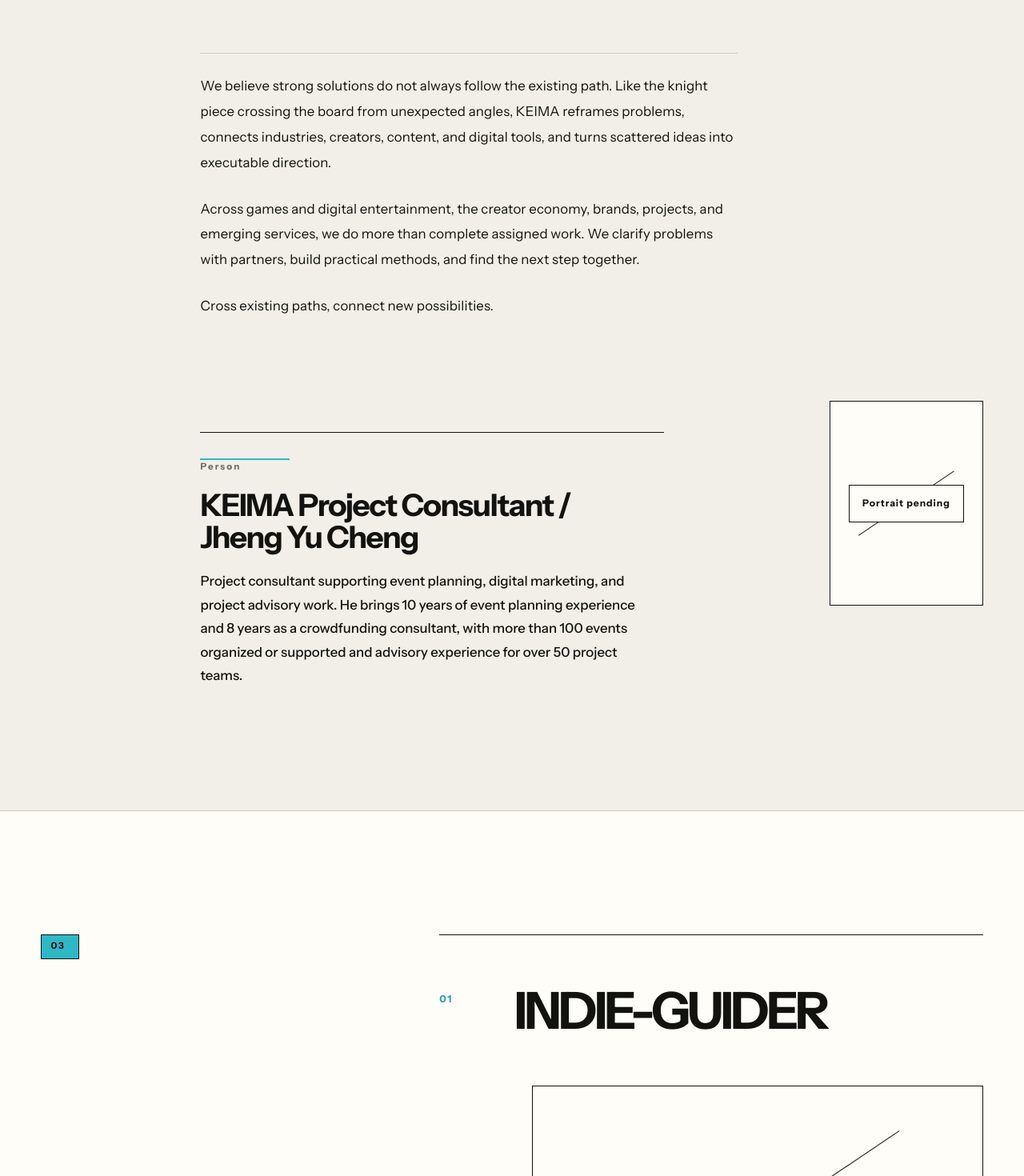
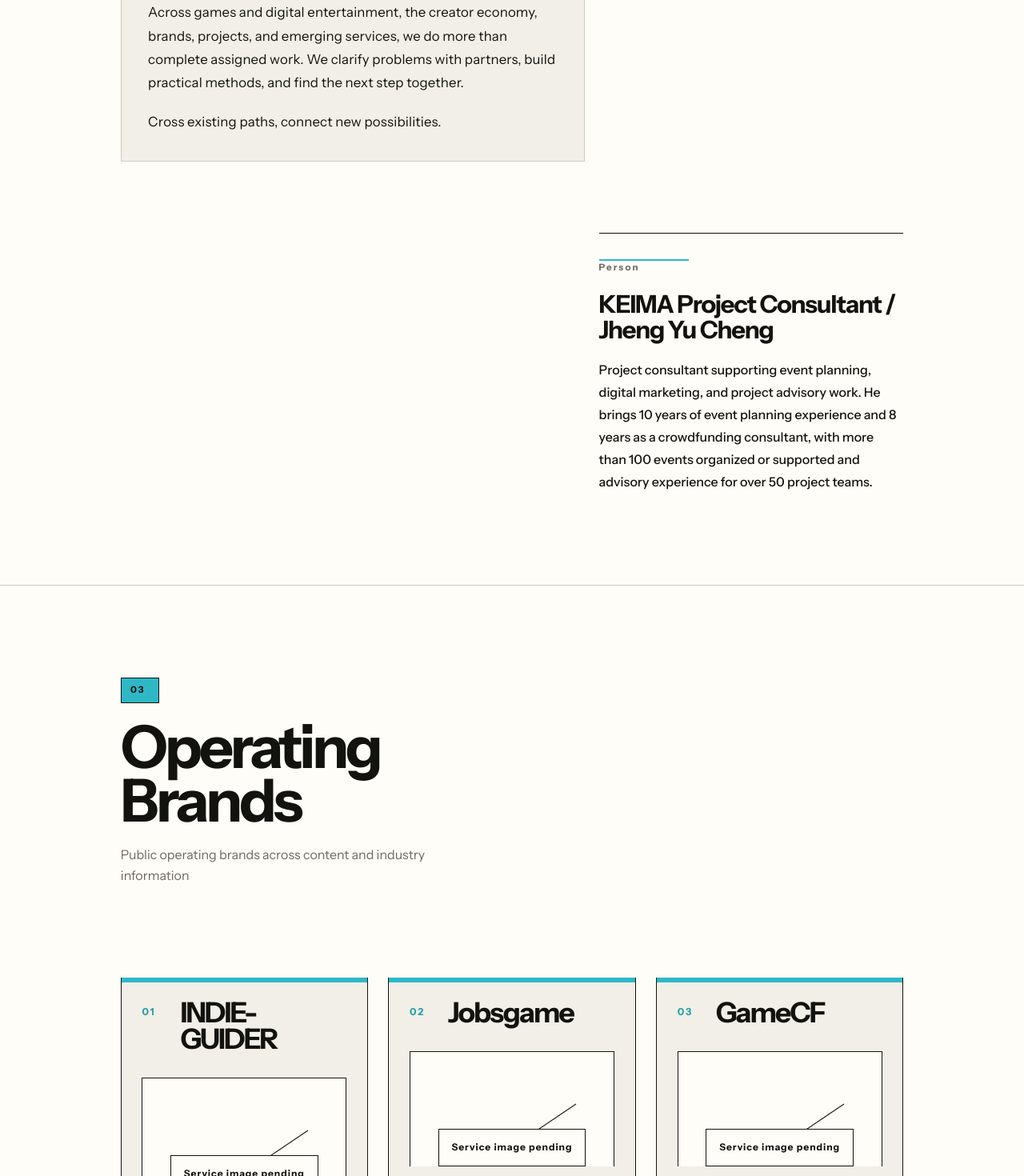
Before and after one commit to pa023315/keima-website, a Next.js app: page /en/ in a window 1280 px wide. Shown: the part 1300-2770 px from the top of the page at 80% size. Built offline with nearby package versions, Linux system fonts and the light colour scheme.

Commit message:
design: refine KEIMA editorial layout

```diff
--- a/src/app/globals.css
+++ b/src/app/globals.css
@@ -16,6 +16,7 @@
   --accent-hover: #279faa;
   --focus-ring: #2eb8c6;
   --page-margin: clamp(1.25rem, 4vw, 4.5rem);
+  --content-max: 118rem;
   --ease-keima: cubic-bezier(0.22, 1, 0.36, 1);
   --header-height: 5.5rem;
   --mobile-nav-height: 3.375rem;
@@ -183,14 +184,14 @@
   gap: 0 clamp(0.75rem, 1.4vw, 1.75rem);
   align-items: start;
   min-height: 100svh;
-  padding: clamp(9rem, 15vh, 12rem) var(--page-margin) clamp(3rem, 7vh, 5rem);
+  padding: clamp(8rem, 13vh, 10rem) var(--page-margin) clamp(3rem, 7vh, 5rem);
   overflow: hidden;
   isolation: isolate;
 }
 
 .hero-eyebrow {
   z-index: 2;
-  grid-column: 2 / span 3;
+  grid-column: 1 / span 3;
   margin: 0;
   color: var(--text-secondary);
   font-size: clamp(0.72rem, 1vw, 0.88rem);
@@ -201,16 +202,16 @@
 
 .hero-motion {
   z-index: 2;
-  grid-column: 1 / span 10;
+  grid-column: 1 / span 9;
   align-self: center;
   will-change: transform;
 }
 
 .hero-title {
-  max-width: 10ch;
-  margin: clamp(2rem, 6vh, 5.5rem) 0;
+  max-width: 11ch;
+  margin: clamp(1.75rem, 5vh, 4rem) 0;
   font-family: var(--font-latin), var(--font-cjk), sans-serif;
-  font-size: clamp(5rem, 11vw, 12rem);
+  font-size: clamp(4.5rem, 9vw, 10rem);
   font-weight: 650;
   letter-spacing: -0.07em;
   line-height: 0.82;
@@ -218,8 +219,8 @@
 }
 
 [data-locale="zh-TW"] .hero-title {
-  max-width: 8ch;
-  font-size: clamp(4.25rem, 9vw, 9.5rem);
+  max-width: 9ch;
+  font-size: clamp(4rem, 7.8vw, 8.5rem);
   letter-spacing: -0.045em;
   line-height: 0.94;
 }
@@ -327,13 +328,15 @@
 }
 
 .content-section {
-  padding: clamp(7rem, 12vw, 12rem) var(--page-margin);
+  padding: clamp(5.5rem, 9vw, 9rem) var(--page-margin);
   scroll-margin-top: var(--header-height);
 }
 
 .section-grid {
   display: grid;
   grid-template-columns: repeat(12, minmax(0, 1fr));
+  width: min(100%, var(--content-max));
+  margin-inline: auto;
   gap: clamp(2.5rem, 5vw, 7rem) clamp(0.75rem, 1.4vw, 1.75rem);
 }
 
@@ -372,6 +375,7 @@
 }
 
 .about {
+  background: var(--surface-light);
   border-top: 1px solid var(--border-primary);
 }
 
@@ -381,15 +385,18 @@
 }
 
 .about-brand-panel {
-  grid-column: 3 / 10;
+  grid-column: 2 / 8;
   grid-row: 1;
+  padding: clamp(1.4rem, 2.6vw, 2.6rem);
+  background: var(--keima-paper);
+  border: 1px solid var(--border-primary);
 }
 
 .about-lead {
-  max-width: 18ch;
+  max-width: 19ch;
   margin: 0;
   color: var(--keima-ink);
-  font-size: clamp(2.4rem, 5.2vw, 6.1rem);
+  font-size: clamp(2rem, 3.25vw, 4rem);
   font-weight: 650;
   letter-spacing: -0.055em;
   line-height: 0.98;
@@ -398,18 +405,18 @@
 
 .about-copy {
   display: grid;
-  max-width: 52rem;
-  margin-top: clamp(2.25rem, 5vw, 5rem);
-  gap: clamp(1.05rem, 2vw, 1.6rem);
+  max-width: 44rem;
+  margin-top: clamp(1.5rem, 2.8vw, 2.8rem);
+  gap: clamp(0.9rem, 1.5vw, 1.25rem);
 }
 
 .about-copy p {
-  max-width: 42rem;
+  max-width: 39rem;
   margin: 0;
   color: var(--text-primary);
   font-size: clamp(1.05rem, 1.25vw, 1.28rem);
   letter-spacing: 0.01em;
-  line-height: 1.9;
+  line-height: 1.75;
 }
 
 .about-copy p:first-child {
@@ -418,41 +425,41 @@
 }
 
 .about-portrait {
-  grid-column: 10 / 13;
-  grid-row: 2;
+  grid-column: 9 / 12;
+  grid-row: 1;
   align-self: start;
   aspect-ratio: 3 / 4;
-  margin-top: clamp(1rem, 3vw, 3rem);
+  margin-top: clamp(2.5rem, 5vw, 4.5rem);
 }
 
 .about-portrait--compact {
-  width: min(100%, clamp(10rem, 15vw, 14rem));
-  justify-self: end;
+  width: min(100%, clamp(11rem, 17vw, 16rem));
+  justify-self: center;
 }
 
 .about-person-panel {
-  grid-column: 3 / 9;
+  grid-column: 8 / 12;
   grid-row: 2;
   align-self: start;
-  margin-top: clamp(3rem, 6vw, 6rem);
+  margin-top: clamp(1rem, 2vw, 2rem);
   padding: clamp(1.4rem, 2.5vw, 2rem) 0 0;
   border-top: 1px solid var(--keima-ink);
 }
 
 .about-person-panel h3 {
-  max-width: 18ch;
+  max-width: 20ch;
   margin: 1.1rem 0 0;
-  font-size: clamp(1.9rem, 3vw, 3.25rem);
+  font-size: clamp(1.65rem, 2.4vw, 2.65rem);
   font-weight: 650;
   letter-spacing: -0.04em;
   line-height: 1.05;
 }
 
 .about-person-panel p:not(.section-kicker) {
-  max-width: 34rem;
+  max-width: 30rem;
   margin: 1.25rem 0 0;
   color: var(--text-primary);
-  font-size: clamp(1.05rem, 1.3vw, 1.35rem);
+  font-size: clamp(1rem, 1.08vw, 1.18rem);
   font-weight: 500;
   letter-spacing: 0;
   line-height: 1.75;
@@ -527,33 +534,56 @@
 }
 
 .services-intro {
-  grid-column: 1 / 5;
+  grid-column: 2 / 7;
   align-self: start;
 }
 
 .services-intro .section-index {
-  margin-bottom: 2rem;
+  margin-bottom: 1.4rem;
+}
+
+.services-title {
+  max-width: 9ch;
+  margin: 0;
+  font-size: clamp(3rem, 5.8vw, 7rem);
+  font-weight: 650;
+  letter-spacing: -0.055em;
+  line-height: 0.9;
+}
+
+.services-summary {
+  max-width: 28rem;
+  margin: 1.25rem 0 0;
+  color: var(--text-secondary);
+  font-size: clamp(1rem, 1.2vw, 1.25rem);
+  line-height: 1.65;
 }
 
 .services-list {
-  grid-column: 6 / 13;
+  grid-column: 2 / 12;
+  display: grid;
+  grid-template-columns: repeat(3, minmax(0, 1fr));
+  gap: clamp(1rem, 2vw, 1.75rem);
   padding: 0;
-  margin: 0;
+  margin: clamp(1rem, 4vw, 4rem) 0 0;
   list-style: none;
 }
 
 .service-item {
   position: relative;
-  padding: clamp(2.25rem, 5vw, 4.5rem) 0 clamp(6rem, 10vw, 10rem);
-  border-top: 1px solid var(--keima-ink);
+  min-height: 100%;
+  padding: clamp(1.25rem, 2vw, 1.8rem);
+  background: var(--keima-paper);
+  border: 1px solid var(--keima-ink);
+  transition: transform 420ms var(--ease-keima), box-shadow 420ms var(--ease-keima);
 }
 
 .service-item::before {
   position: absolute;
   top: -1px;
   left: 0;
-  width: 0;
-  height: 2px;
+  width: 100%;
+  height: 0.35rem;
   background: var(--keima-cyan);
   content: "";
   transition: width 520ms cubic-bezier(0.16, 1, 0.3, 1);
@@ -565,15 +595,15 @@
 }
 
 .service-item:last-child {
-  padding-bottom: 0;
+  padding-bottom: clamp(1.25rem, 2vw, 1.8rem);
 }
 
 .service-heading {
   display: grid;
-  grid-template-columns: minmax(2.5rem, 0.7fr) minmax(0, 5.3fr);
-  gap: 1rem;
+  grid-template-columns: 2.25rem minmax(0, 1fr);
+  gap: 0.75rem;
   align-items: start;
-  margin-bottom: clamp(2.5rem, 5vw, 5rem);
+  margin-bottom: clamp(1.25rem, 3vw, 2rem);
   transition: transform 520ms cubic-bezier(0.16, 1, 0.3, 1);
 }
 
@@ -587,9 +617,9 @@
 }
 
 .service-heading h3 {
-  max-width: 12ch;
+  max-width: 100%;
   margin: 0;
-  font-size: clamp(2.5rem, 5vw, 5.75rem);
+  font-size: clamp(1.85rem, 2.75vw, 3.35rem);
   font-weight: 620;
   letter-spacing: -0.055em;
   line-height: 0.94;
@@ -597,23 +627,23 @@
 }
 
 .service-media {
-  aspect-ratio: 8 / 5;
-  margin: 0 0 clamp(2rem, 4vw, 4rem) calc((100% + 1rem) / 6);
+  aspect-ratio: 16 / 9;
+  margin: 0 0 clamp(1.25rem, 2.5vw, 2rem);
   overflow: hidden;
   transition: transform 560ms cubic-bezier(0.16, 1, 0.3, 1), box-shadow 560ms ease;
 }
 
 .service-details {
   display: grid;
-  grid-template-columns: repeat(2, minmax(0, 1fr));
-  gap: 2rem clamp(1.5rem, 3vw, 4rem);
-  margin: 0 0 0 calc((100% + 1rem) / 6);
+  grid-template-columns: 1fr;
+  gap: 1rem;
+  margin: 0;
   transition: transform 560ms cubic-bezier(0.16, 1, 0.3, 1);
 }
 
 .service-item[data-motion-accent="service-card"]:hover .service-heading,
 .service-item[data-motion-accent="service-card"]:focus-within .service-heading {
-  transform: translateX(0.7rem);
+  transform: translateY(-0.2rem);
 }
 
 .service-item[data-motion-accent="service-card"]:hover .service-index,
@@ -624,13 +654,13 @@
 
 .service-item[data-motion-accent="service-card"]:hover .service-media,
 .service-item[data-motion-accent="service-card"]:focus-within .service-media {
-  box-shadow: -0.7rem 0.7rem 0 var(--keima-cyan);
+  box-shadow: -0.45rem 0.45rem 0 var(--keima-cyan);
   transform: translateY(-0.35rem);
 }
 
 .service-item[data-motion-accent="service-card"]:hover .service-details,
 .service-item[data-motion-accent="service-card"]:focus-within .service-details {
-  transform: translateX(0.35rem);
+  transform: translateY(-0.15rem);
 }
 
 .service-item[data-motion-accent="service-card"]:hover .editorial-image,
@@ -663,7 +693,7 @@
 
 .service-details dd {
   margin: 0.55rem 0 0;
-  font-size: clamp(1rem, 1.3vw, 1.25rem);
+  font-size: clamp(0.95rem, 1vw, 1.1rem);
   line-height: 1.45;
   overflow-wrap: anywhere;
 }
@@ -711,7 +741,7 @@
 
 .contact {
   position: relative;
-  min-height: 92svh;
+  min-height: 72svh;
   align-content: center;
   overflow: hidden;
   background: var(--keima-ink);
@@ -737,7 +767,7 @@
   z-index: 1;
   grid-column: 3 / 13;
   margin: clamp(2rem, 5vw, 5rem) 0 0;
-  font-size: clamp(3.15rem, 8.5vw, 10rem);
+  font-size: clamp(2.35rem, 6vw, 7rem);
   font-weight: 620;
   letter-spacing: -0.065em;
   line-height: 0.88;
@@ -884,23 +914,27 @@
   }
 
   .about-brand-panel {
-    grid-column: 2 / 7;
+    grid-column: 1 / 5;
   }
 
   .about-portrait {
     grid-column: 5 / 7;
+    grid-row: 1;
+    margin-top: 0;
   }
 
   .about-person-panel {
-    grid-column: 2 / 5;
+    grid-column: 1 / 5;
+    grid-row: 2;
   }
 
   .services-intro {
-    grid-column: 1 / 3;
+    grid-column: 1 / 4;
   }
 
   .services-list {
-    grid-column: 3 / 7;
+    grid-column: 1 / 7;
+    grid-template-columns: repeat(2, minmax(0, 1fr));
   }
 
   .contact-label {
@@ -1069,6 +1103,7 @@
 
   .about-brand-panel {
     margin-top: 1rem;
+    padding: 1.25rem;
   }
 
   .about-lead {
@@ -1108,13 +1143,26 @@
     grid-column: 1 / -1;
   }
 
+  .services-list {
+    grid-template-columns: 1fr;
+  }
+
   .services-intro {
     position: static;
-    margin-bottom: 2rem;
+    margin-bottom: 0;
+  }
+
+  .services-title {
+    max-width: 100%;
+    font-size: clamp(2.8rem, 14vw, 4.2rem);
+  }
+
+  .services-summary {
+    max-width: 100%;
   }
 
   .service-item {
-    padding-bottom: 6rem;
+    padding: 1.15rem;
   }
 
   .service-heading {
@@ -1131,7 +1179,7 @@
   }
 
   .service-media {
-    aspect-ratio: 4 / 3;
+    aspect-ratio: 16 / 10;
   }
 
   .service-details {
@@ -1140,9 +1188,9 @@
   }
 
   .contact {
-    min-height: 92svh;
+    min-height: 68svh;
     align-content: end;
-    padding-bottom: clamp(7rem, 28vw, 10rem);
+    padding-bottom: clamp(6rem, 24vw, 9rem);
   }
 
   .contact-index,
@@ -1153,7 +1201,7 @@
 
   .contact-email {
     margin-top: 0.5rem;
-    font-size: clamp(3.1rem, 16.5vw, 5.5rem);
+    font-size: clamp(2.35rem, 12.5vw, 4.8rem);
     line-height: 0.92;
   }
 
--- a/src/components/services.tsx
+++ b/src/components/services.tsx
@@ -63,7 +63,7 @@
 
   return (
     <li
-      className="service-item"
+      className="service-item service-card"
       data-content-status={service.status.status}
       data-motion-accent="service-card"
     >
@@ -120,16 +120,25 @@
 }
 
 export function Services({ content }: ServicesProps) {
+  const summary =
+    content.locale === "zh-TW"
+      ? "已公開營運中的內容與產業資訊品牌"
+      : "Public operating brands across content and industry information";
+
   return (
     <section
       id="services"
       className="content-section section-grid services"
-      aria-label={content.servicesLabel}
+      aria-labelledby="services-title"
     >
       <div className="services-intro">
         <p className="section-index" aria-hidden="true">
           <span>03</span>
         </p>
+        <h2 id="services-title" className="services-title">
+          {content.servicesLabel}
+        </h2>
+        <p className="services-summary">{summary}</p>
       </div>
 
       <ol className="services-list">
```
Also changed, not shown: 1 other file (tests, documents, lock files or other folders).
